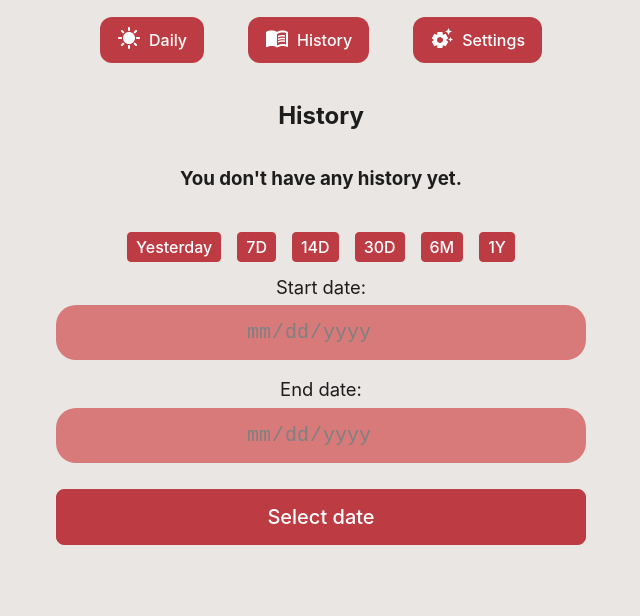
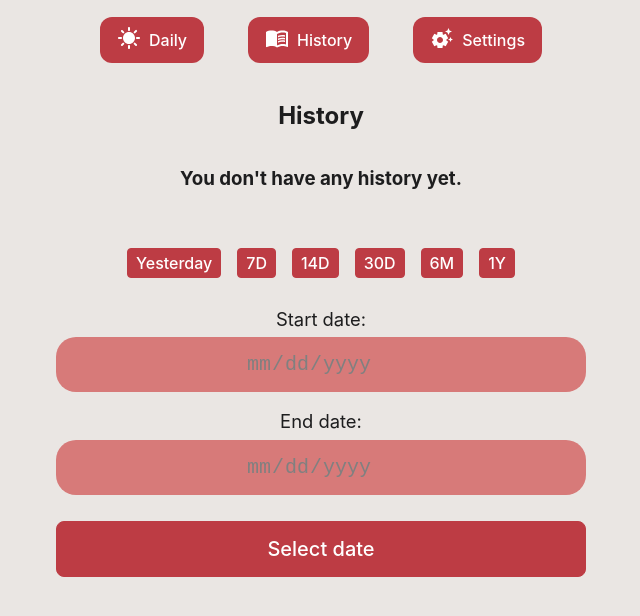
Before and after one commit to NoxiousHex/finance-tracker, a React (Vite) app: page / in a window 1280 px wide. Both pictures are taken after a click on the link "History". Shown: the top 616 px of the page, without its empty margins (319-959 px from the left). Built offline with nearby package versions, Linux system fonts and the light colour scheme.

Commit message:
Making history shortcuts more responsive

```diff
--- a/src/components/History.tsx
+++ b/src/components/History.tsx
@@ -85,7 +85,8 @@ const History: FC<HistoryProps> = (props) => {
             if (text === "7D") days = 7;
             else if (text === "14D") days = 14;
             else if (text === "30D") days = 30;
-            else days = 183; // 182.625
+            else if (text === "6M") days = 183; // 182.625
+            else days = 365;
             const dates: DateTuple = getPastDate(history, days);
             setDate({
                 startDate: dates[0],
--- a/src/styles/graph.css
+++ b/src/styles/graph.css
@@ -1,6 +1,6 @@
 .graph-container {
     display: grid;
-    grid-template: 9vh 25vh / 25vw 25vw 25vw;
+    grid-template: 100px 25vh / 25vw 25vw 25vw;
     gap: 1em;
 }
 
@@ -47,7 +47,7 @@
 
 @media (min-width: 700px) {
     .graph-container {
-        grid-template-columns: 175px 175px 175px;
+        grid-template: 75px 25vh / 175px 175px 175px;
         gap: 2em;
     }
 }
--- a/src/styles/history.css
+++ b/src/styles/history.css
@@ -31,6 +31,9 @@ input {
 .shortcut-container {
     display: flex;
     gap: 1em;
+    flex-wrap: wrap;
+    padding: 1em;
+    justify-content: center;
 }
 
 .history-shortcut {
```
